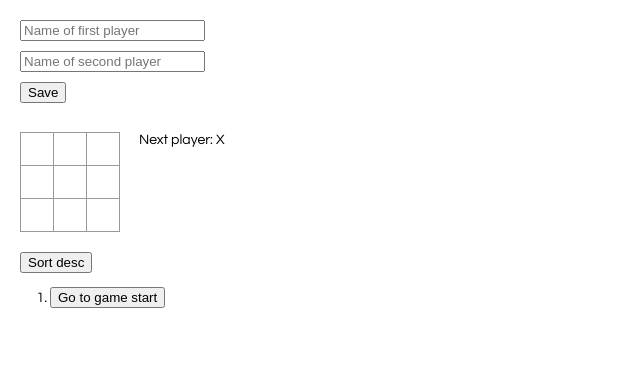
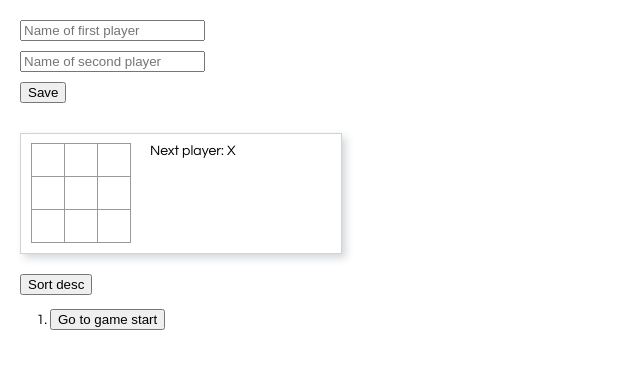
Before and after one commit to Marcelinka/react-tictactoe, a React app: page / in a window 1280 px wide. Shown: the whole page, without its empty margins (0-640 px from the left). Built offline with nearby package versions, Linux system fonts and the light colour scheme.

Commit message:
2 files modified, 1 added

```diff
--- a/src/components/Game.js
+++ b/src/components/Game.js
@@ -8,6 +8,7 @@ import calculateWinner from "../helpers/calculateWinner";
 // components
 import Board from "./Board";
 import Steps from "./Steps";
+import Wrapper from "./Wrapper";
 
 export default class Game extends React.Component {
   constructor(props) {
@@ -96,7 +97,7 @@ export default class Game extends React.Component {
 
     return (
       <div>
-        <div className="game">
+        <Wrapper className="game">
           <div className="game-board">
             <Board
               squares={current.squares}
@@ -107,7 +108,7 @@ export default class Game extends React.Component {
             <div className="game-info__status">{this.readStatus()}</div>
             {stepNumber > 0 && <button onClick={this.reset}>Reset</button>}
           </div>
-        </div>
+        </Wrapper>
         <div>
           <button className="game-info__sort" onClick={this.changeSort}>
             Sort {sortAsc ? "desc" : "asc"}
--- /dev/null
+++ b/src/components/Wrapper.js
@@ -0,0 +1,5 @@
+import React from "react";
+
+export default function Wrapper(props) {
+  return <div className={"wrapper " + props.className}>{props.children}</div>;
+}
--- a/src/style.less
+++ b/src/style.less
@@ -6,6 +6,12 @@ body {
 ol,
 ul {
   padding-left: 30px;
+}
+
+.wrapper {
+  padding: 10px;
+  border: 1px solid lightgray;
+  box-shadow: 4px 4px 8px 0px rgba(34, 60, 80, 0.2);
 }
 
 .name-form {
@@ -72,6 +78,7 @@ ul {
 .game {
   display: flex;
   flex-direction: row;
+  max-width: 300px;
 
   &-info {
     margin-left: 20px;
```
